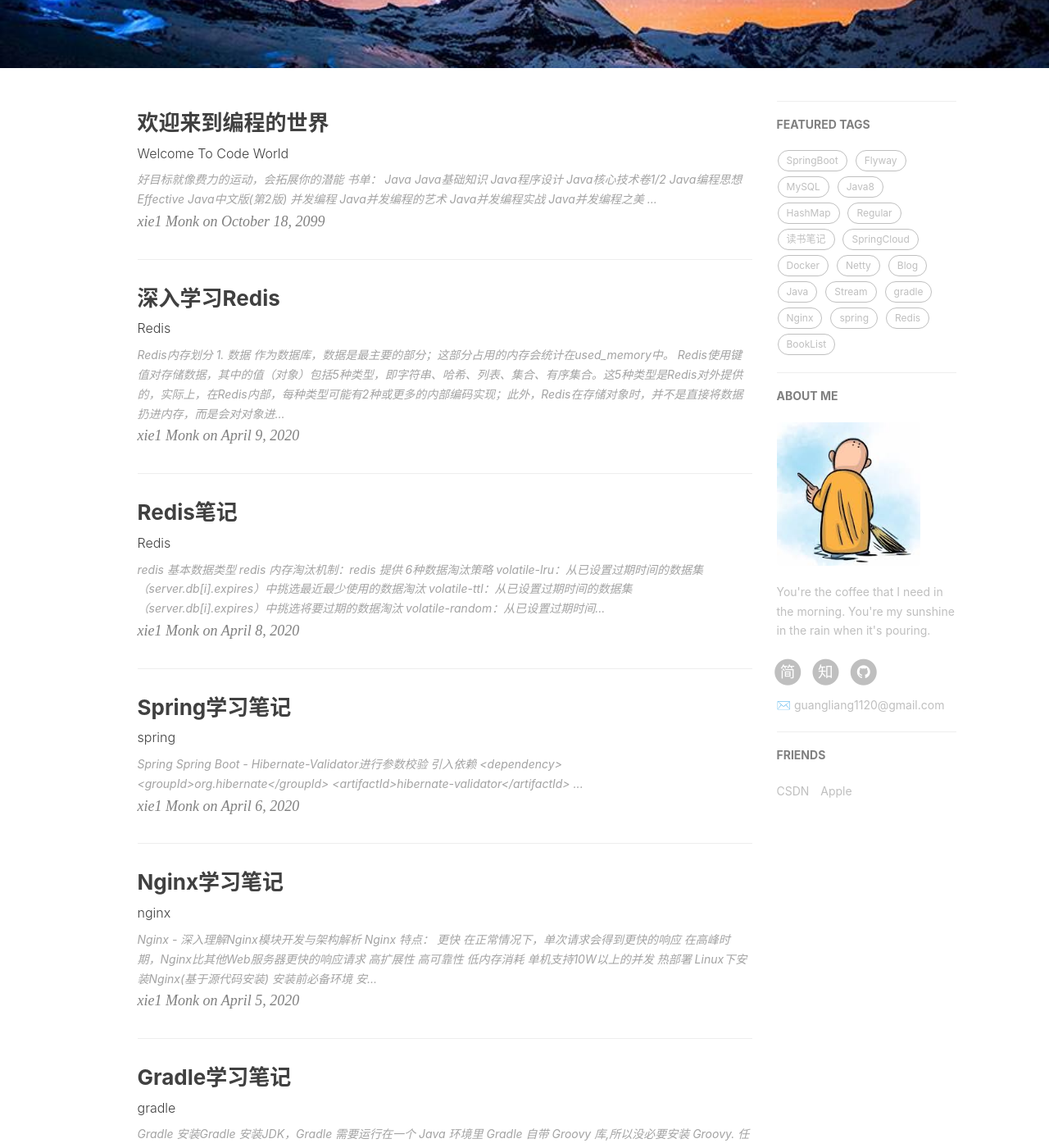
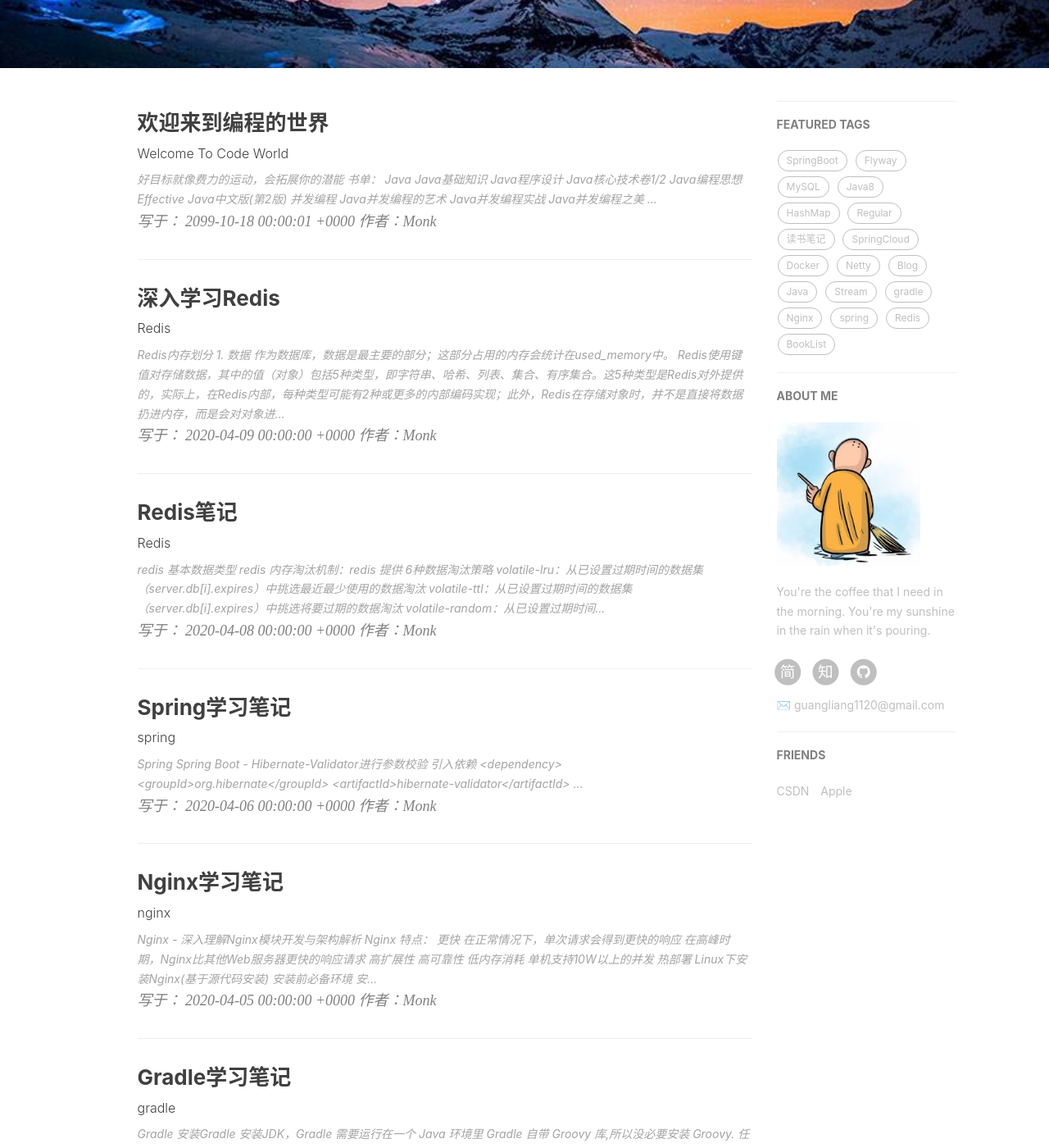
Before and after one commit to mgljava/mgljava.github.io, a Jekyll site: the page built from index.html, in a window 1280 px wide and 1400 px high, scrolled down 335 px. Shown: the whole window at 82% size. Built offline with Jekyll 4.4.1, drawn with Linux system fonts in a browser that asks for light colours; nearby versions of some CDN libraries; the list of posts is cut into pages by our own code; comment, search, counter and statistics services are not loaded; some of the changed text lies outside the part shown.

Commit message:
[TECH][glming] 更新

```diff
--- a/_posts/2099-10-18-SweepMonk.md
+++ b/_posts/2099-10-18-SweepMonk.md
@@ -2,7 +2,7 @@
 layout:     post
 title:      欢迎来到编程的世界
 subtitle:   Welcome To Code World
-date:       2099-10-18
+date:       2099-10-18  00:00:01
 author:     Monk
 header-img: img/sweepmonk-book-list.jpeg
 catalog: true
--- a/index.html
+++ b/index.html
@@ -19,7 +19,7 @@ description: "People left, wild geese flying sound"
         </div>
     </a>
     <p class="post-meta">
-        xie1 {% if post.author %}{{ post.author }}{% else %}{{ site.title }}{% endif %} on {{ post.date | date: "%B %-d, %Y" }}
+        写于： {{ post.date }} 作者：{% if post.author %}{{ post.author }}{% else %}{{ site.title }}{% endif %}
     </p>
 </div>
 <hr>
```
Also changed, not shown: _posts/2019-05-08-Java8-HashMap-Realization.md (+1 -1 lines).
